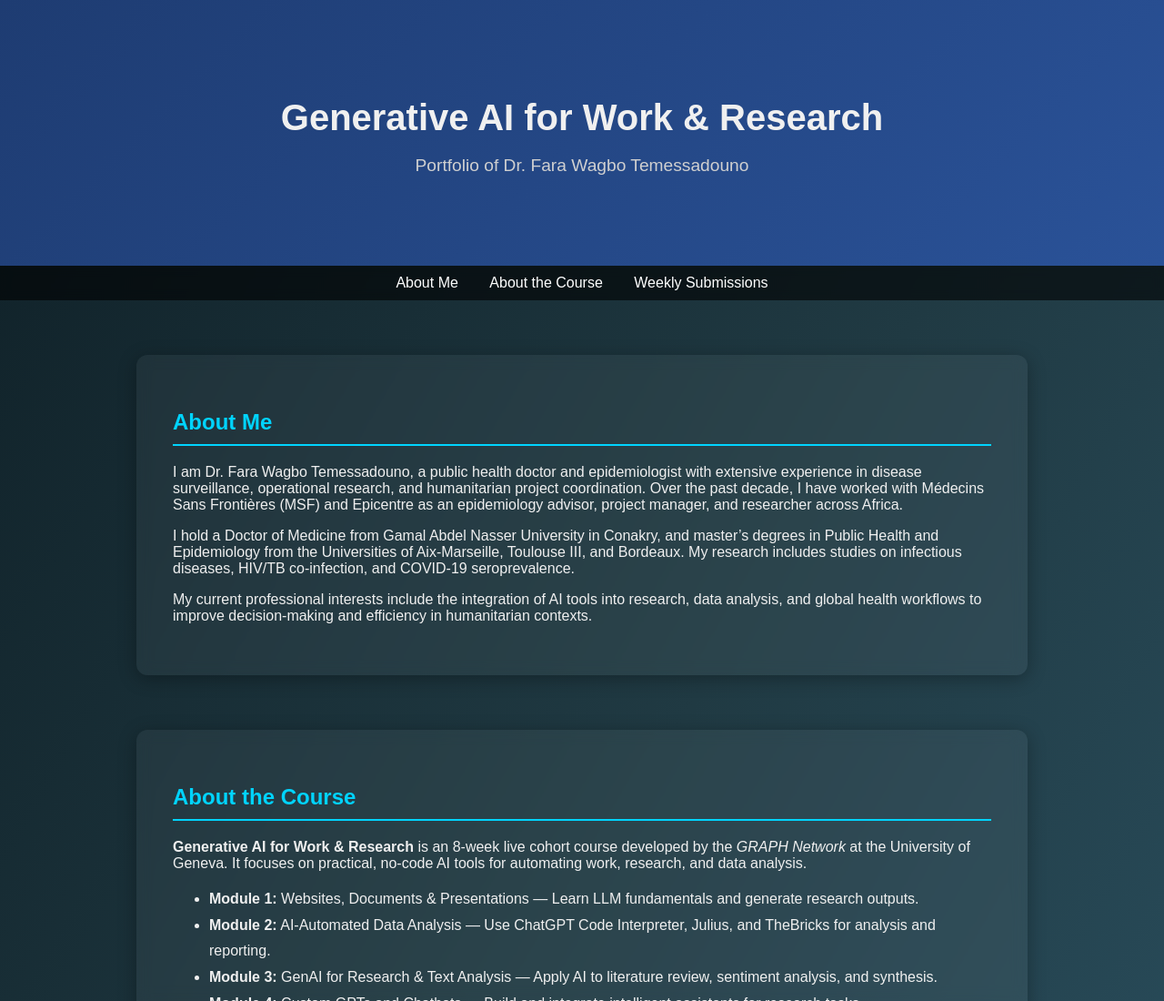
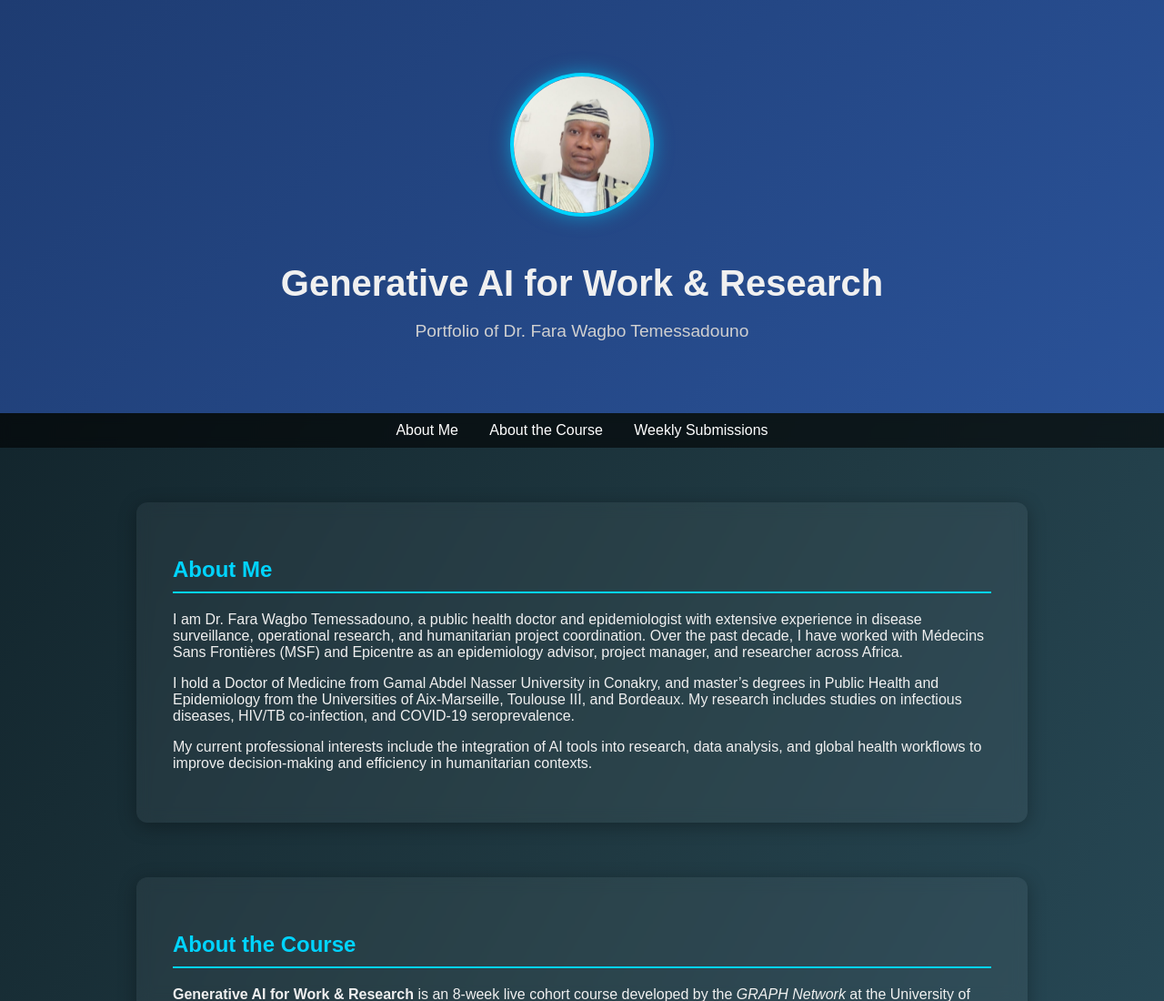
Before and after one commit to Fara-graph/graph-ai-portfolio_fara2, a plain HTML site: page index.html in a window 1280 px wide. Shown: the top 1100 px of the page at 91% size. Drawn offline with Linux system fonts and the light colour scheme.

Commit message:
Update index.html

```diff
--- a/index.html
+++ b/index.html
@@ -14,8 +14,17 @@
   }
   header {
     text-align: center;
-    padding: 80px 20px;
+    padding: 80px 20px 60px 20px;
     background: linear-gradient(135deg, #1e3c72, #2a5298);
+  }
+  header img {
+    width: 150px;
+    height: 150px;
+    border-radius: 50%;
+    object-fit: cover;
+    border: 4px solid #00d4ff;
+    margin-bottom: 20px;
+    box-shadow: 0 0 20px rgba(0, 212, 255, 0.5);
   }
   header h1 {
     font-size: 2.5em;
@@ -88,6 +97,7 @@
 </head>
 <body>
   <header>
+    <img src="https://github.com/Fara-graph/graph-ai-portfolio_fara2/blob/main/fara.jpeg?raw=true" alt="Fara Wagbo Temessadouno portrait">
     <h1>Generative AI for Work & Research</h1>
     <p>Portfolio of Dr. Fara Wagbo Temessadouno</p>
   </header>
```
